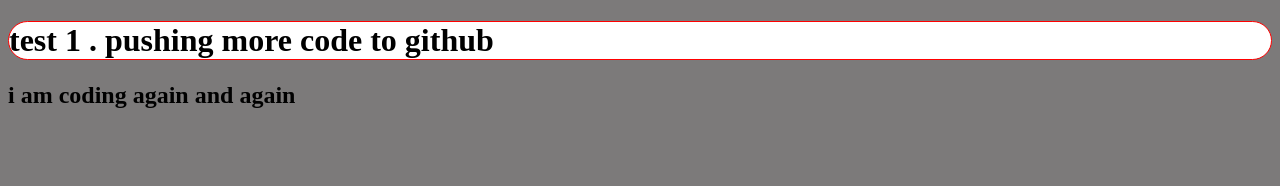
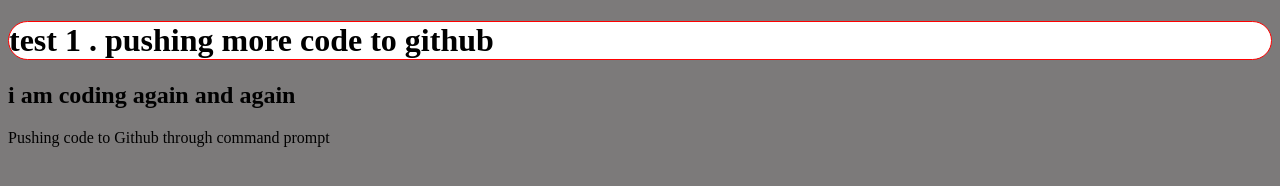
Before and after one commit to Md-Tahazzat/My-Second-repo, a plain HTML site: page index.html in a window 1280 px wide. Drawn offline with Linux system fonts and the light colour scheme.

Commit message:
adding another paragraph

```diff
--- a/index.html
+++ b/index.html
@@ -10,5 +10,6 @@
 <body>
     <h1>test 1 . pushing more code to github</h1>
     <h2> i am coding again and again</h2>
+    <p> Pushing code to Github through command prompt</p>
 </body>
 </html>
```
